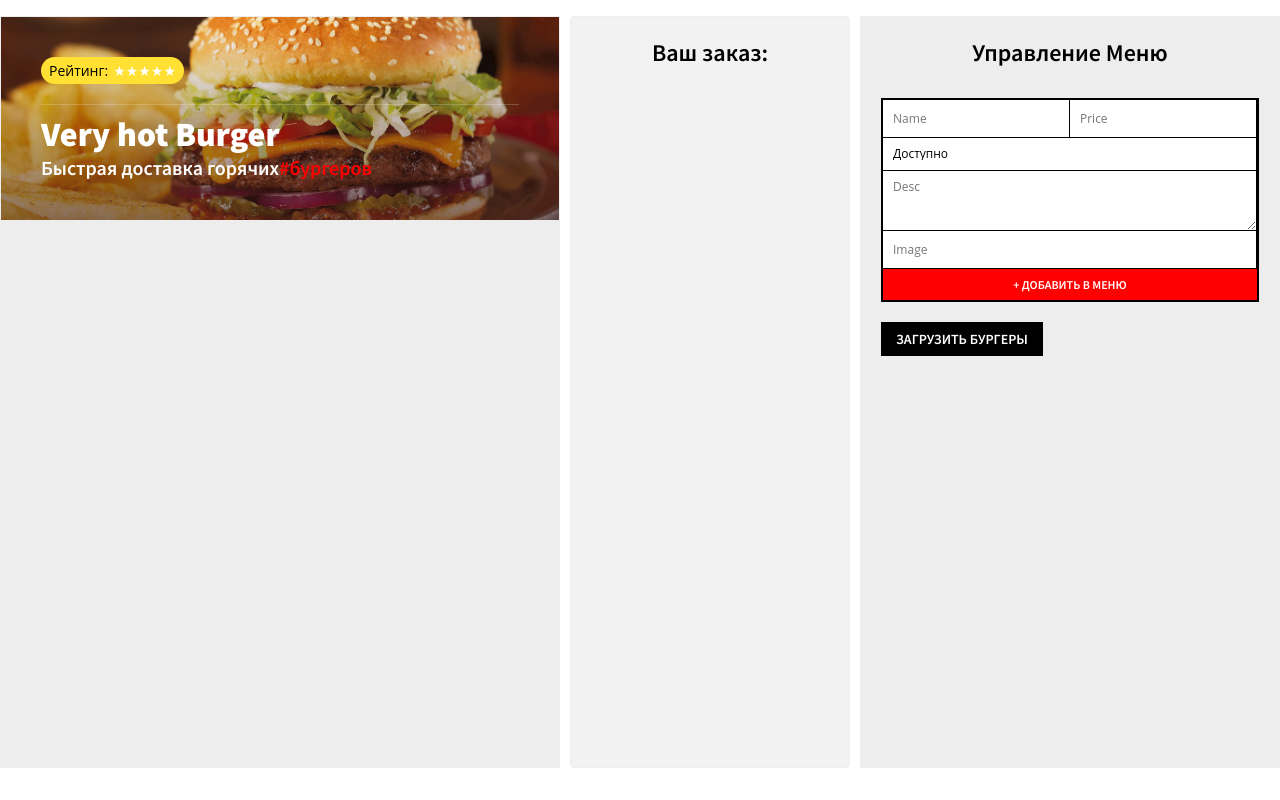
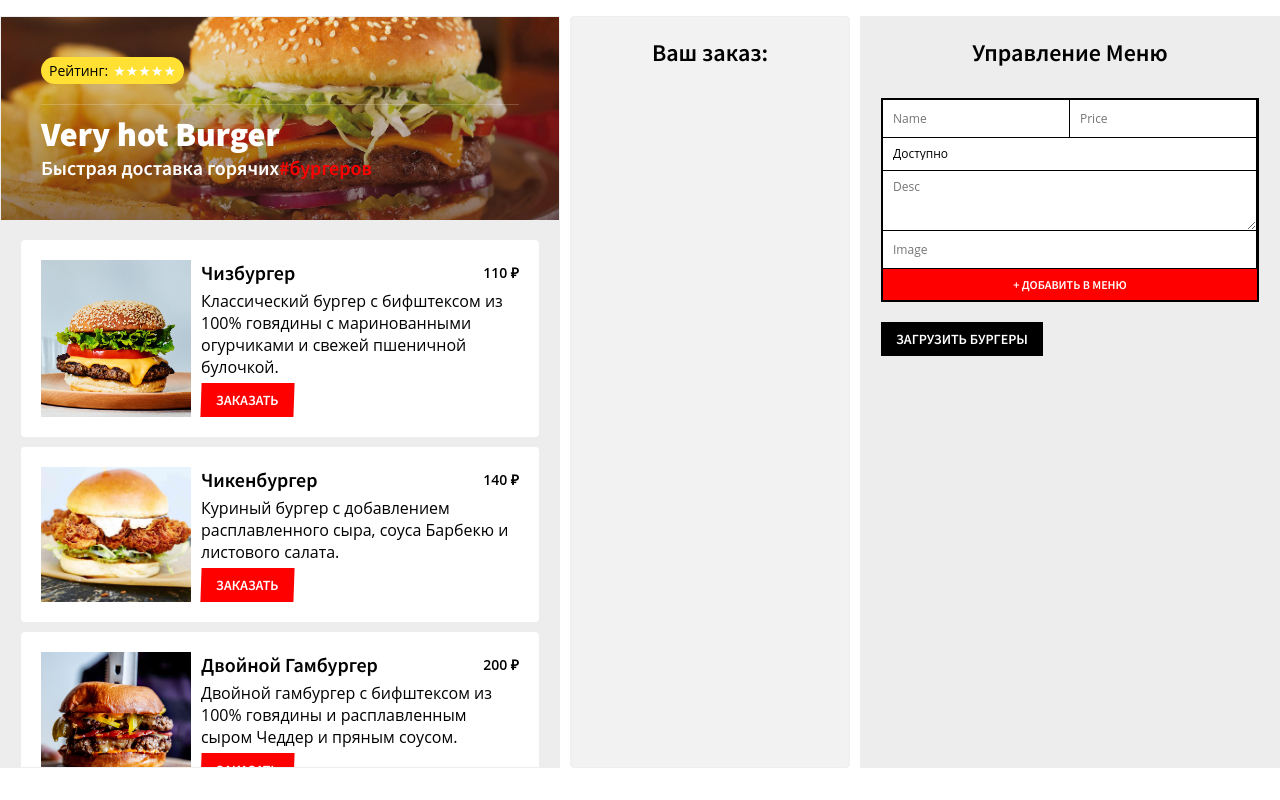
Before and after one commit to Belffegor/Restorante, a React (Create React App) app: page /restaurant/1 in a window 1280 px wide. Both pictures are taken after a click on the button "ЗАГРУЗИТЬ БУРГЕРЫ". Built offline with nearby package versions, Linux system fonts and the light colour scheme.

Commit message:
added component Burger in App with data obout burger

```diff
--- a/src/Components/App.js
+++ b/src/Components/App.js
@@ -2,7 +2,8 @@
 import Header from "./Header";
 import Order from "./Order";
 import MenuAdmin from "./MenuAdmin";
-import sampleBurgers from './sample-burgers';
+import sampleBurgers from "./sample-burgers";
+import Burger from "./Burger";
 
 class App extends React.Component {
   state = {
@@ -20,7 +21,7 @@
   };
 
   loadSampleBurgers = () => {
-    this.setState({burgers: sampleBurgers});
+    this.setState({ burgers: sampleBurgers });
   };
 
   render() {
@@ -28,6 +29,17 @@
       <div className="burger-paradise">
         <div className="menu">
           <Header title="Very hot Burger" />
+          <ul className="burgers">
+            {Object.keys(this.state.burgers).map((key) => {
+              return (
+                <Burger
+                  key={key}
+                  index={key}
+                  details={this.state.burgers[key]}
+                />
+              );
+            })}
+          </ul>
         </div>
         <Order />
         <MenuAdmin
--- /dev/null
+++ b/src/Components/Burger.js
@@ -0,0 +1,33 @@
+import React from "react";
+
+class Burger extends React.Component {
+  render() {
+    // const image = this.props.details.image;
+    // const name = this.props.details.name;
+    // и передовать константы image, name
+    // или так деструктуризацией
+    // const {image, name} = this.props.details;
+
+    const { image, name, price, desc, status } = this.props.details;
+
+    return (
+      <li className="menu-burger">
+        <div className="image-container">
+          {/* <img src={this.props.details.image} /> */}
+          <img src={image} alt={name} />
+        </div>
+        <div className="burger-details">
+          {/* <h3 className="burger-name">{this.props.details.name}</h3> */}
+          <h3 className="burger-name">
+            {name}
+            <span className="price"> {price} ₽</span>
+          </h3>
+          <p> {desc}</p>
+          <button className="buttonOrder">Заказать</button>
+        </div>
+      </li>
+    );
+  }
+}
+
+export default Burger;
```
